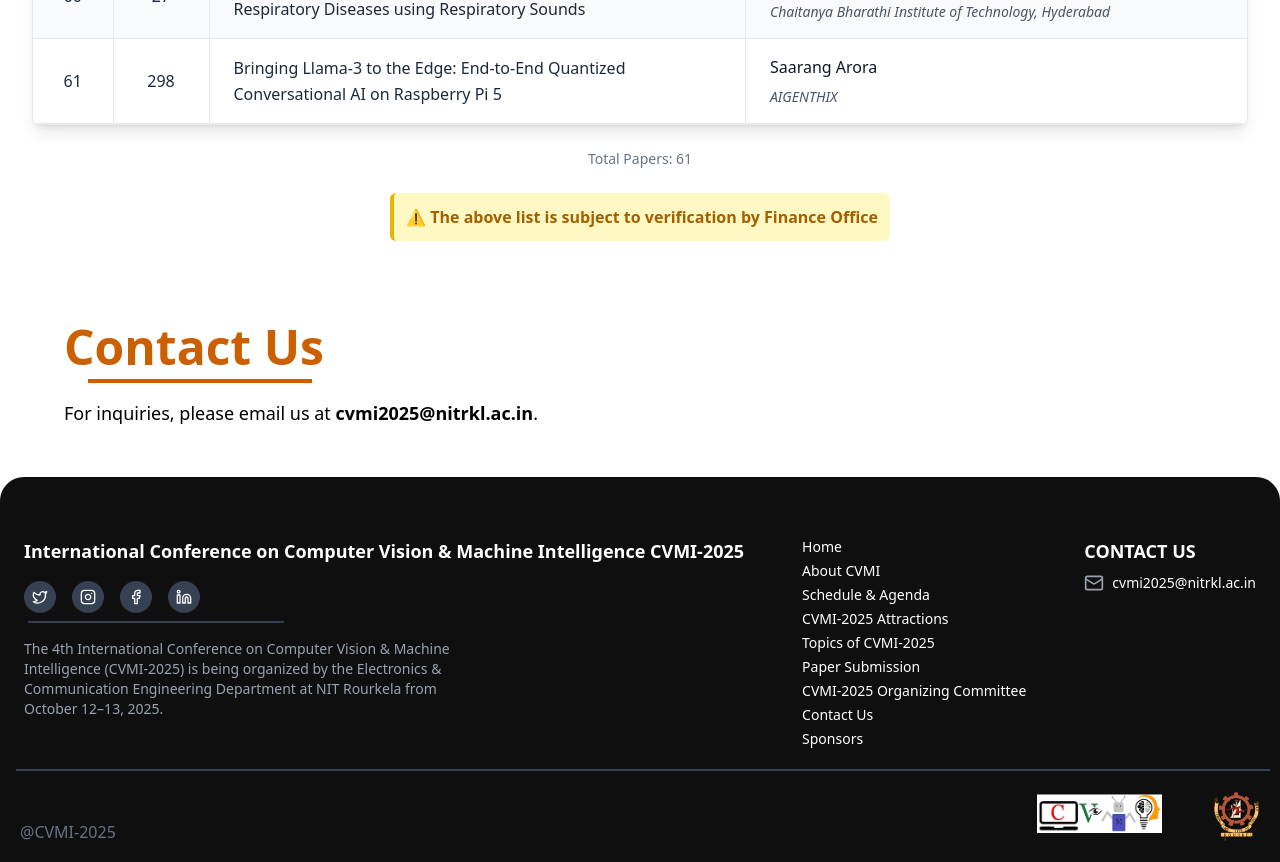
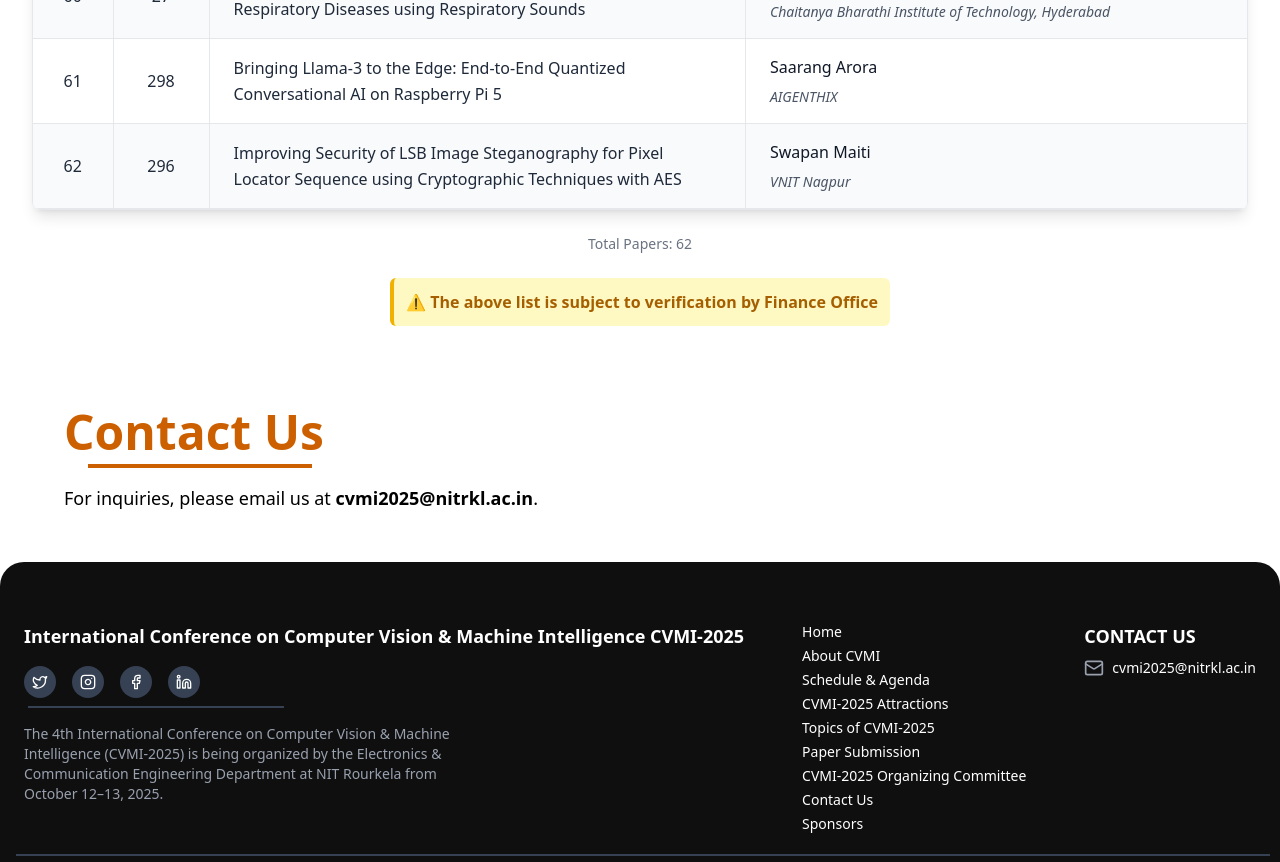
Before and after one commit to VVUx21/Project-conference, a Next.js app: page /registeredpapers in a window 1280 px wide. Shown: the part 5600-6462 px from the top of the page. Built offline with nearby package versions, Linux system fonts and the light colour scheme.

Commit message:
Add new paper entry for Swapan Maiti and update schedule with corresponding Paper-ID

```diff
--- a/components/Data/registeredpaper.ts
+++ b/components/Data/registeredpaper.ts
@@ -433,6 +433,13 @@ const defaultPapers: Paper[] = [
     "Name of Author": "Saarang Arora",
     "Title of Paper": "Bringing Llama-3 to the Edge: End-to-End Quantized Conversational AI on Raspberry Pi 5",
     "Author Institution": "AIGENTHIX"
+  },
+  {
+    "SL. No": 62,
+    "Paper-ID": 296,
+    "Name of Author": " Swapan Maiti",
+    "Title of Paper": "Improving Security of LSB Image Steganography for Pixel Locator Sequence using Cryptographic Techniques with AES",
+    "Author Institution": "VNIT Nagpur"
   }
 ];
 
--- a/components/Data/scheduledata.ts
+++ b/components/Data/scheduledata.ts
@@ -48,7 +48,7 @@ export const scheduleData: DaySchedule[] = [
             },
             {
               "name": "Track-2: (Biometrics, Forensics Security & AI Applications)",
-              "paperIds": "401, 280, 294, 301, 306, 365, 393",
+              "paperIds": "401, 280, 294, 301, 306, 365, 393, 296",
               "roomNo": "TI 120"
             },
             {
```
